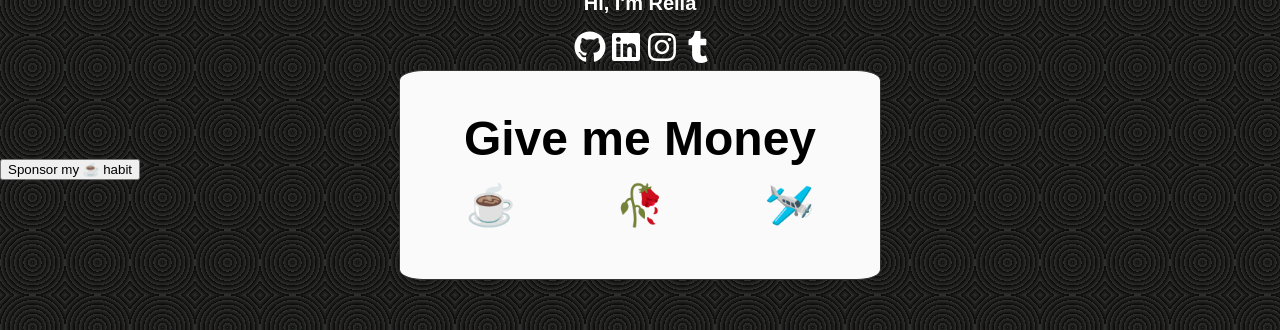
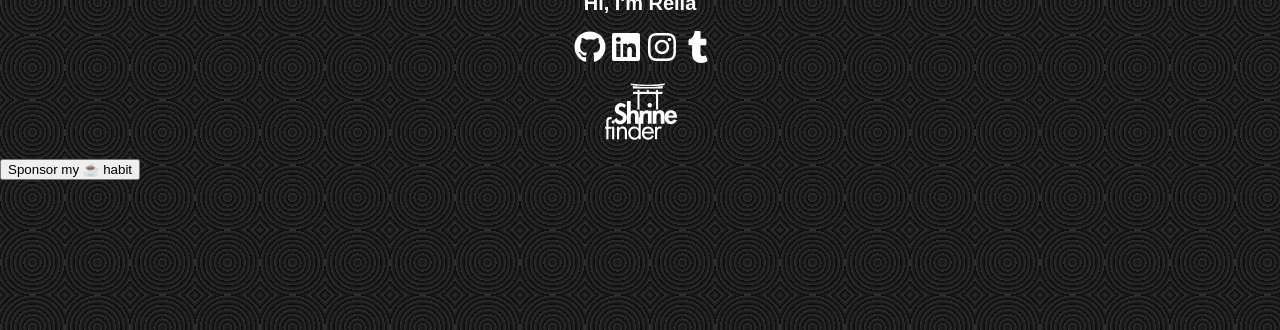
Before and after one commit to rellagant/rellagant-new, a React (Vite) app: page / in a window 1280 px wide. Shown: the part 225-555 px from the top of the page. Built offline with nearby package versions, Linux system fonts and the light colour scheme; a web font is replaced by a local one.

Commit message:
feat: added modal pop up/open functionality

```diff
--- a/src/pages/HomePage/HomePage.jsx
+++ b/src/pages/HomePage/HomePage.jsx
@@ -92,7 +92,12 @@ export default function HomePage() {
           <button onClick={openModal} className="buy-coffee-btn">
             Sponsor my ☕️ habit
           </button>
-          <div className="home-page__container-modal">
+          <div
+            className={
+              isModalOpen
+                ? "home-page__container-modal modalOpen"
+                : "home-page__container-modal"
+            }>
             <h1 className="home-page__container-title">Give me Money</h1>
             <div className="home-page__container-grid">
               <div className="home-page__container-content">☕️</div>
@@ -105,3 +110,4 @@ export default function HomePage() {
     </div>
   );
 }
+// condition ? exprIfTrue : exprIfFalse
--- a/src/pages/HomePage/HomePage.scss
+++ b/src/pages/HomePage/HomePage.scss
@@ -105,6 +105,7 @@
   }
 
   &__container-modal {
+    display: none;
     border: 0.0625rem solid $dark-grey;
     border-radius: 5%;
     padding: 1.5rem;
@@ -127,6 +128,9 @@
       height: 10rem;
     }
   }
+  &__container-modal.modalOpen {
+    display: block;
+  }
 
   &__container-title {
     display: flex;
```
